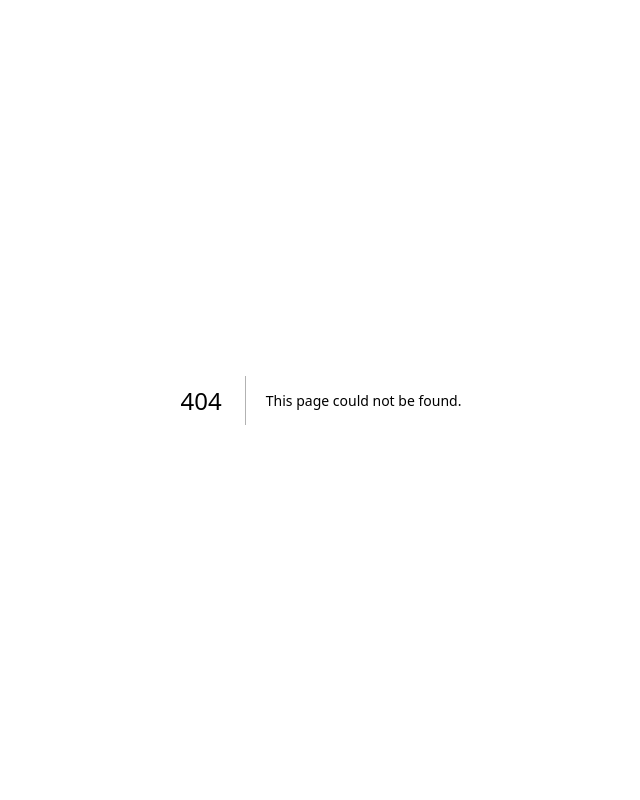
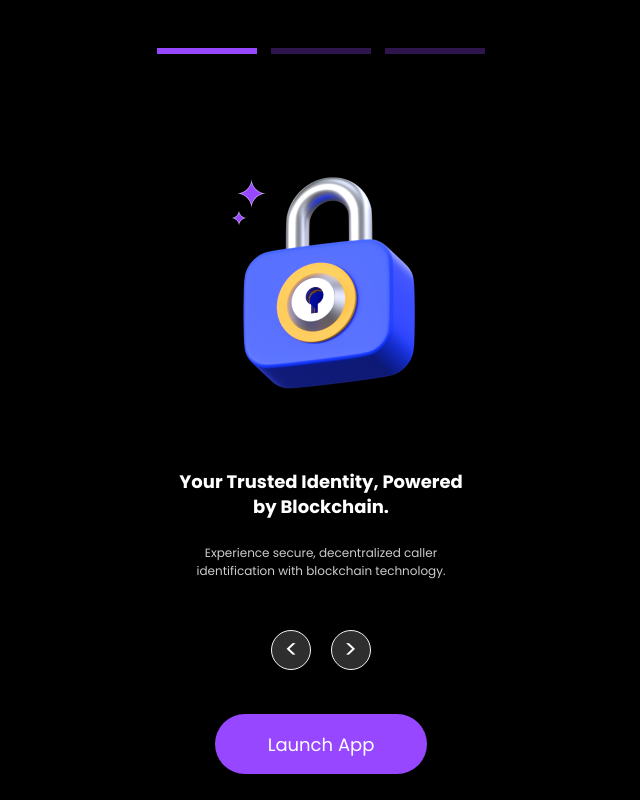
Before and after one commit to Ronakkkkk/Gcaller_telegram, a Next.js app: page /home in a window 1280 px wide. Before the commit this address had no page. Shown: the whole page, without its empty margins (319-959 px from the left). Built offline with nearby package versions, Linux system fonts and the light colour scheme.

Commit message:
home_screen

```diff
--- /dev/null
+++ b/app/home/page.tsx
@@ -0,0 +1,138 @@
+'use client';
+import { useRef, useState } from "react";
+import Image from "next/image";
+import styles from "./home.module.css";
+import { useRouter } from "next/navigation";
+
+export default function Step1Page() {
+  const router = useRouter();
+  const slides = [
+    {
+      icon: "/icons/onboarding/onbo1.png",
+      title: (
+        <>
+          Your Trusted Identity, Powered <br /> by Blockchain.
+        </>
+      ),
+      description: (
+        <>
+          Experience secure, decentralized caller <br /> identification with blockchain technology.
+        </>
+      ),
+    },
+    {
+      icon: "/icons/onboarding/onbo2.png",
+      title: (
+        <>
+          Get rewards for identifying <br />spam.
+        </>
+      ),
+      description: "Help the community by identifying spam callers and messages.",
+    },
+    {
+      icon: "/icons/onboarding/onbo3.png",
+      title: (
+        <>
+          You Are Important So Is <br/>Your Data
+        </>
+      ),
+      description: "Block unwanted calls and enjoy a seamless calling experience.",
+    },
+  ];
+
+  const [activeIndex, setActiveIndex] = useState(0);
+  const [touchStartX, setTouchStartX] = useState<number | null>(null);
+
+  const handleTouchStart = (e: React.TouchEvent) => {
+    setTouchStartX(e.touches[0].clientX);
+  };
+
+  const handleTouchEnd = (e: React.TouchEvent) => {
+    if (touchStartX === null) return;
+
+    const touchEndX = e.changedTouches[0].clientX;
+    const delta = touchStartX - touchEndX;
+
+    e.preventDefault(); // Prevent default touch behavior
+
+    if (Math.abs(delta) > 50) {
+      if (delta > 0 && activeIndex < slides.length - 1) {
+        setActiveIndex((prev) => prev + 1);
+      } else if (delta < 0 && activeIndex > 0) {
+        setActiveIndex((prev) => prev - 1);
+      }
+    }
+
+    setTouchStartX(null); // Reset
+  };
+
+  const handleNext = () => {
+    if (activeIndex < slides.length - 1) {
+      setActiveIndex((prev) => prev + 1);
+    }
+  };
+
+  const handlePrev = () => {
+    if (activeIndex > 0) {
+      setActiveIndex((prev) => prev - 1);
+    }
+  };
+
+  const handleLaunch = () =>{
+    router.push('/step2')
+  }
+
+  return (
+    <div className={styles.container}>
+      <div className={styles.indicator}>
+        {slides.map((_, index) => (
+          <span
+            key={index}
+            className={`${styles.indicatorDot} ${activeIndex === index ? styles.active : styles.unactive}`}
+          ></span>
+        ))}
+      </div>
+      <div className={styles.scrollContainer} onTouchStart={handleTouchStart} onTouchEnd={handleTouchEnd}>
+        <div key={activeIndex} className={styles.slide}>
+          {activeIndex === 2 ? (
+
+           <div className="justifycontent-center">
+            <h1 className={styles.titlethird}>{slides[activeIndex].title}</h1>
+            <Image
+                src={slides[activeIndex].icon}
+                alt={`Slide ${activeIndex + 1}`}
+                width={328}
+                height={271}
+                className={styles.textContainer}
+              />
+
+           </div>
+          ) : (
+            <div>
+              <Image
+                src={slides[activeIndex].icon}
+                alt={`Slide ${activeIndex + 1}`}
+                width={308}
+                height={308}
+                className={styles.icon}
+              />
+              <h1 className={styles.title}>{slides[activeIndex].title}</h1>
+              <p className={styles.description}>{slides[activeIndex].description}</p>
+            </div>
+          )}
+        </div>
+      </div>
+
+      <div className={styles.controls}>
+        <button onClick={handlePrev} className={styles.navButton} disabled={activeIndex === 0}>
+          &lt;
+        </button>
+        <button onClick={handleNext} className={styles.navButton} disabled={activeIndex === slides.length - 1}>
+          &gt;
+        </button>
+      </div>
+
+      <button onClick={handleLaunch} className={styles.launchButton}>Launch App</button>
+    </div>
+  );
+}
```
